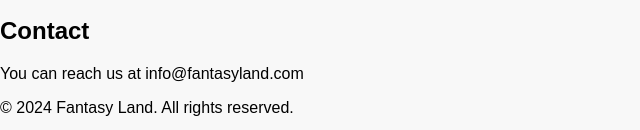
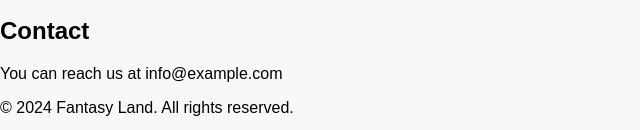
Before and after one commit to odenkun/web_dev_midterm, a plain HTML site: page index.html in a window 1280 px wide. Shown: the part 1573-1703 px from the top of the page, 0-640 px from the left. Drawn offline with Linux system fonts and the light colour scheme.

Commit message:
fix mail address

```diff
--- a/index.html
+++ b/index.html
@@ -64,7 +64,7 @@
 
         <section aria-label="Contact us details">
             <h2>Contact</h2>
-            <p>You can reach us at info@fantasyland.com</p>
+            <p>You can reach us at info@example.com</p>
         </section>
     </main>
 
```
